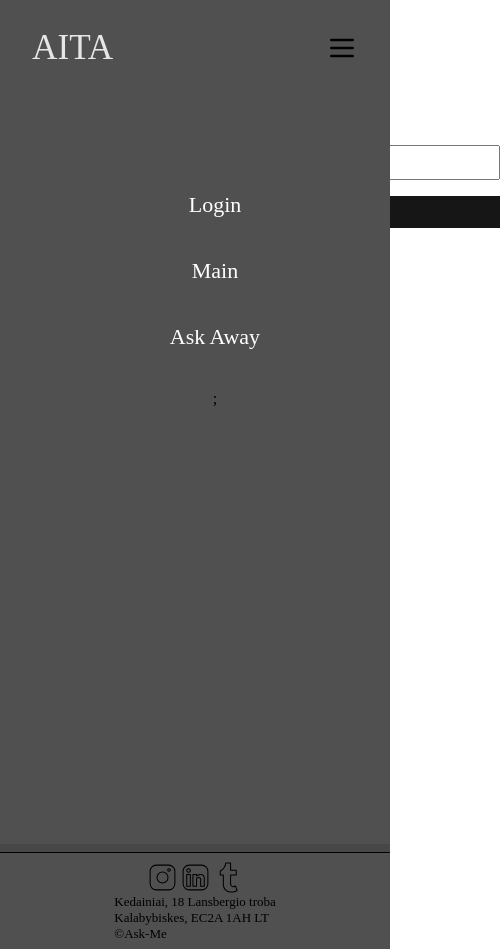
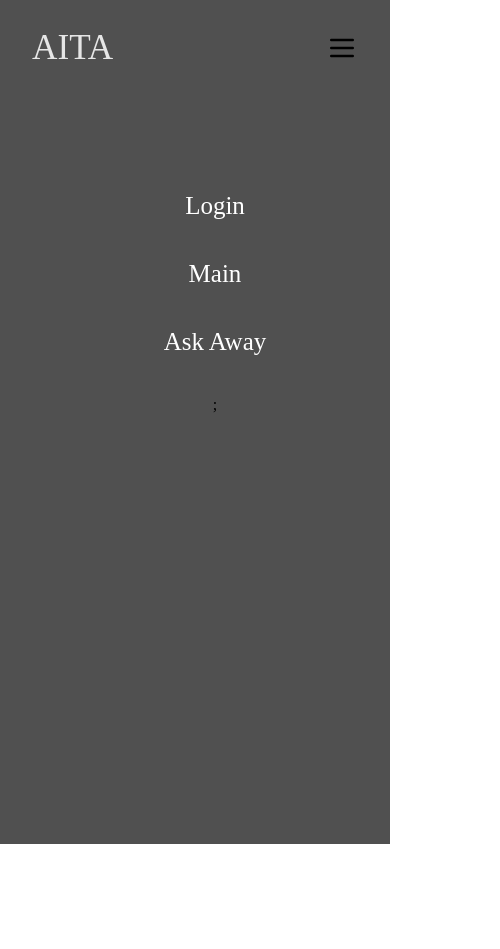
Before and after one commit to Pijus-Bilinskas/Ask-me-frontend, a Next.js app: page /add-question in a window 390 px wide. Both pictures are taken after a click on the button 342 px from the left and 48 px from the top of the page. Shown: the whole page, 500 px wide, since content can reach past the window. After the commit the page ends 844 px from the top, so only its background shows below. Built offline with nearby package versions, Linux system fonts and the light colour scheme.

Commit message:
final touches......for now

```diff
--- a/components/Button/Button.module.css
+++ b/components/Button/Button.module.css
@@ -2,7 +2,6 @@
     padding: 0.5rem;
     border: none;
     cursor: pointer;
-    height: 2rem;
     transition: 0.3s;
   }
 
--- a/components/Footer/Footer.tsx
+++ b/components/Footer/Footer.tsx
@@ -15,7 +15,7 @@ const Footer = () => {
     <div className={styles.adress}>
         <p>Kedainiai, 18 Lansbergio troba</p>
         <p>Kalabybiskes, EC2A 1AH LT</p>
-        <p>©Ask-Me</p>
+        <p>©2002 some buis words and AITA</p>
     </div>
     </footer>
 };
--- a/components/Header/Header.module.css
+++ b/components/Header/Header.module.css
@@ -22,7 +22,7 @@
   .links a {
     color: var(--primary-text-color);
     text-decoration: none;
-    transition: 0.2s;
+    transition: 0.25s;
   }
 
   .links a:hover{
@@ -66,13 +66,16 @@
       position: fixed;
       width: 100%;
       height: calc(100vh - 80px);
-      left: -1000px;
-      top: 80px;
-      transition: 0.3s;
+      bottom: -100%;
+      left: 0;
+      transition: 0.4s;
+      opacity: 0;
     }
 
     .mobileMenuOpen {
-      left: 0px;
+      bottom: 0;
+      opacity: 1;
+      transition: 0.4s;
     }
 
     .mobileLinks {
@@ -85,13 +88,13 @@
 
     .mobileLinks a{
       color: white;
-      font-size: 22px;
+      font-size: 25px;
       transition: 0.3s;
     }
 
     .mobileLinks a:hover{
       transition: 0.2s;
-      font-size: 24px;
+      font-size: 27px;
       cursor: pointer;
     }
   }
--- a/components/Header/Header.tsx
+++ b/components/Header/Header.tsx
@@ -50,7 +50,7 @@ const Header = ({ WebTitle, links}: HeaderProps) => {
                     <ul className={styles.mobileLinks}>
                         {links.map((link) => {
                             return (
-                                <a className={link.href} key={link.id}>
+                                <a href={link.href} key={link.id}>
                                     {link.title}
                                 </a>
                             );
--- a/components/LoginForm/LoginForm.module.css
+++ b/components/LoginForm/LoginForm.module.css
@@ -5,7 +5,7 @@
     gap: 1rem;
     margin: auto;
     padding-top: 5rem;
-    width: 30rem;
+    width: 40%;
   }
 
   .form input {
@@ -19,3 +19,21 @@
   .error {
     color: var(--color-danger);
   }
+
+  @media only screen and (max-width: 1368px) {
+  .form{
+    width: 45%;
+  }
+  }
+
+  @media only screen and (max-width: 1068px) {
+    .form{
+      width: 65%;
+    }
+    }
+
+@media only screen and (max-width: 768px) {
+      .form{
+        width: 80%;
+      }
+      }
--- a/components/Qcard/Qcard.module.css
+++ b/components/Qcard/Qcard.module.css
@@ -36,9 +36,15 @@
     font-size: 11px;
   }
 
+  @media only screen and (max-width: 950px) {
+    .wrapper {
+      width: 75%;
+    }
+  }
+
 
   @media only screen and (max-width: 550px) {
     .wrapper {
-      width: 100%;
+      width: 80%;
     }
   }
--- a/components/QcardWrapper/QcardWrapper.module.css
+++ b/components/QcardWrapper/QcardWrapper.module.css
@@ -8,12 +8,11 @@
 
   @media only screen and (max-width: 768px) {
     .qcardsWrapper {
-      grid-template-columns: 1fr 1fr;
+
     }
   }
 
   @media only screen and (max-width: 550px) {
     .qcardsWrapper {
-      grid-template-columns: 1fr;
     }
   }
--- a/components/questionpage/questionpage.module.css
+++ b/components/questionpage/questionpage.module.css
@@ -75,3 +75,30 @@
 .answer p {
     font-size: 12px;
 }
+
+@media only screen and (max-width: 750px) {
+    .question {
+      flex-direction: column;
+      width: 80%;
+      justify-content: space-around;
+    }
+
+    .questAndDate{
+        display: flex;
+        flex-direction: column;
+        margin: auto;
+    }
+
+    .deletBtn{
+        margin: auto;
+    }
+    .Button{
+        padding: 0.8rem;
+        border-radius: 4px;
+    }
+
+    .answer{
+        width: 80%;
+    }
+
+  }
--- a/pages/add-question/AddQuestion.module.css
+++ b/pages/add-question/AddQuestion.module.css
@@ -1,6 +1,5 @@
 .wrapper{
   background-color: var(--primary-backround-color);
-  padding-bottom: 37rem;
 }
 
 .form {
@@ -10,11 +9,11 @@
     margin: auto;
     padding-top: 3rem;
     padding-bottom: 2rem;
-    width: 500px;
+    width: 40%;
   }
 
   .form input {
-    padding: 0.5rem;
+    padding: 0.8rem;
   }
 
   .validBtn {
@@ -27,3 +26,24 @@
     color: rgb(235, 235, 235);
     cursor: not-allowed;
   }
+
+  @media only screen and (max-width: 1168px) {
+    .form {
+      width: 50%;
+    }
+
+  }
+
+  @media only screen and (max-width: 950px) {
+    .form {
+      width: 65%;
+    }
+
+  }
+
+  @media only screen and (max-width: 528px) {
+    .form {
+      width: 75%;
+    }
+
+  }
--- a/pages/login/index.tsx
+++ b/pages/login/index.tsx
@@ -1,5 +1,5 @@
 import React from "react";
-import Header from "../../components/Header/Header";
+import PageTemplate from "@/components/PageTemplate/PageTemplate";
 import { links } from "../../constants/link";
 import LoginForm from "../../components/LoginForm/LoginForm";
 import Link from "next/link";
@@ -9,13 +9,14 @@ const Index = () => {
     return(
         <div>
             <div className={styles.contWrapper}>
-            <Header WebTitle={"Ask me"} links={links} />
+            <PageTemplate>
             <LoginForm />
             <div className={styles.linkWrapper}>
             <p>Dont have an account:
             <Link href={"/register"} className={styles.link}> Sign up</Link>
             </p>
             </div>
+            </PageTemplate>
             </div>
         </div>
     );
--- a/pages/login/login.module.css
+++ b/pages/login/login.module.css
@@ -1,6 +1,5 @@
 .contWrapper {
     background-color: var(--primary-backround-color);
-  padding-bottom: 37.8rem;
   height: 100%;
 }
 
--- a/pages/question/question.module.css
+++ b/pages/question/question.module.css
@@ -33,14 +33,16 @@
 }
 
 .validBtn {
+    width: 10%;
     background-color: rgb(34, 34, 34);
     color: white;
     cursor: pointer;
-    padding: 1px 10px;
+    padding: 12px 10px;
     border-radius: 2px;
   }
 
   .invalidBtn {
+    width: 10%;
     background-color: rgb(71, 71, 71);
     color: rgb(71, 71, 71);
     cursor: none;
@@ -57,3 +59,40 @@
         color: white;
         cursor: pointer;
 }
+
+@media only screen and (max-width: 1100px) {
+    .addAnswer{
+        width: 75%;
+    }
+  }
+
+  @media only screen and (max-width: 950px) {
+    .addAnswer{
+        width: 80%;
+    }
+    .addAnswerValid{
+        width: 85%;
+    }
+
+    .validBtn {
+    width: 15%;
+    }
+    .invalidBtn{
+        width: 15%;
+    }
+  }
+  @media only screen and (max-width: 570px) {
+    .addAnswer{
+        width: 85%;
+    }
+    .addAnswerValid{
+        width: 80%;
+    }
+
+    .validBtn {
+    width: 20%;
+    }
+    .invalidBtn{
+        width: 20%;
+    }
+  }
```
